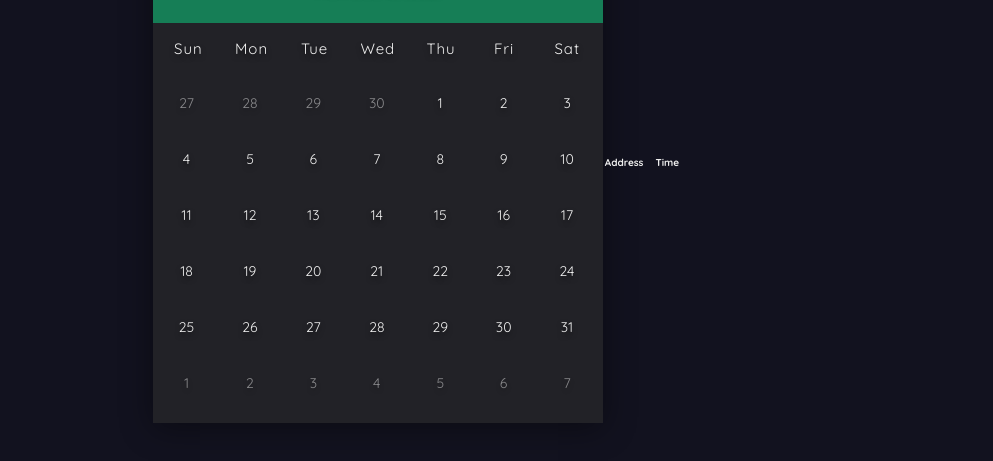
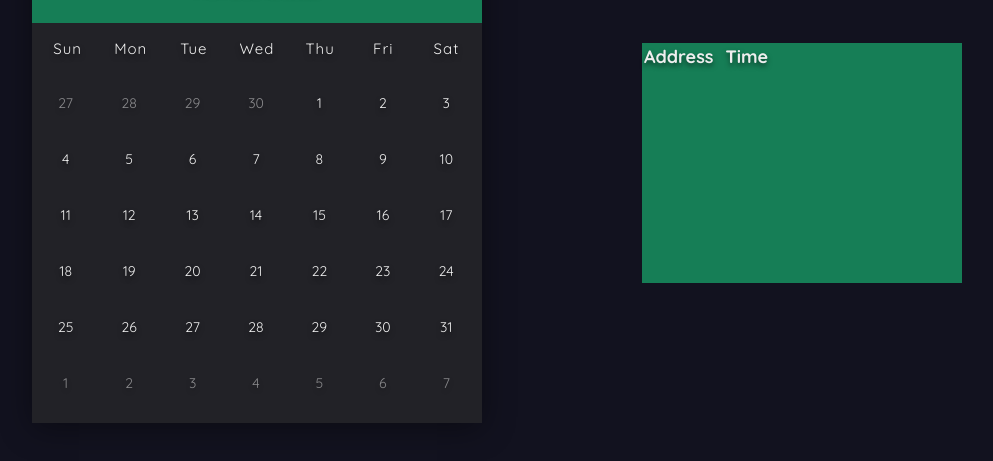
Before and after one commit to fractalBreak/NodeApp, a website: page HTML/index.html in a window 1280 px wide. Shown: the part 237-698 px from the top of the page, without its empty margins (223-1216 px from the left). Drawn offline with Linux system fonts and the light colour scheme.

Commit message:
Final product?

```diff
--- a/css/style.css
+++ b/css/style.css
@@ -107,9 +107,14 @@ html{
 .today{
     background-color: #167e56;
 }
-.jobTable div{
-    position: absolute;
-  left: 100%;
-  bottom: 0;
-
-}
+.jobTable{
+    text-shadow: 0 .3rem .5rem rgba(0,0,0,0.5);
+    font-size: large;
+    height: 24rem;
+    width: 25%;
+    background-color: #167e56;
+    position:relative;
+    left: 25%;
+    bottom: 0;
+    transform: translateX(-50%);
+  }
```
